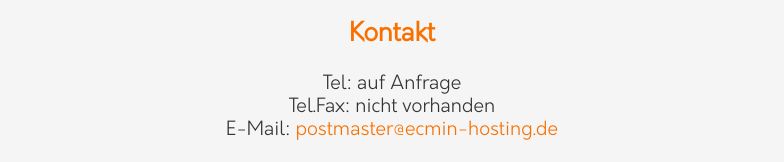
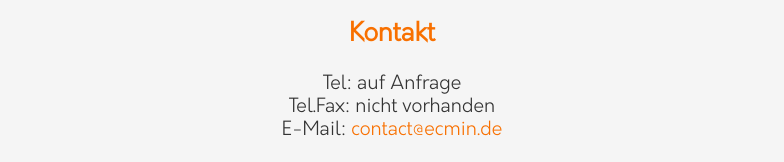
Before and after one commit to robinrm/Website_Company_Info, a plain HTML site: page index.html in a window 1280 px wide. Shown: the part 492-654 px from the top of the page, without its empty margins (248-1032 px from the left). Drawn offline with Linux system fonts and the light colour scheme.

Commit message:
New Contact

```diff
--- a/index.html
+++ b/index.html
@@ -28,7 +28,7 @@
                 <br/>
                 <p>Tel: auf Anfrage</p>
                 <p>Tel.Fax: nicht vorhanden</p>
-                <p>E-Mail: <a href="mailto:postmaster@pve-robinrm.de">postmaster@ecmin-hosting.de</a></p>
+                <p>E-Mail: <a href="mailto:contact@ecmin.de">contact@ecmin.de</a></p>
             </div>
             <br/>
             <div class="abuse">
```
